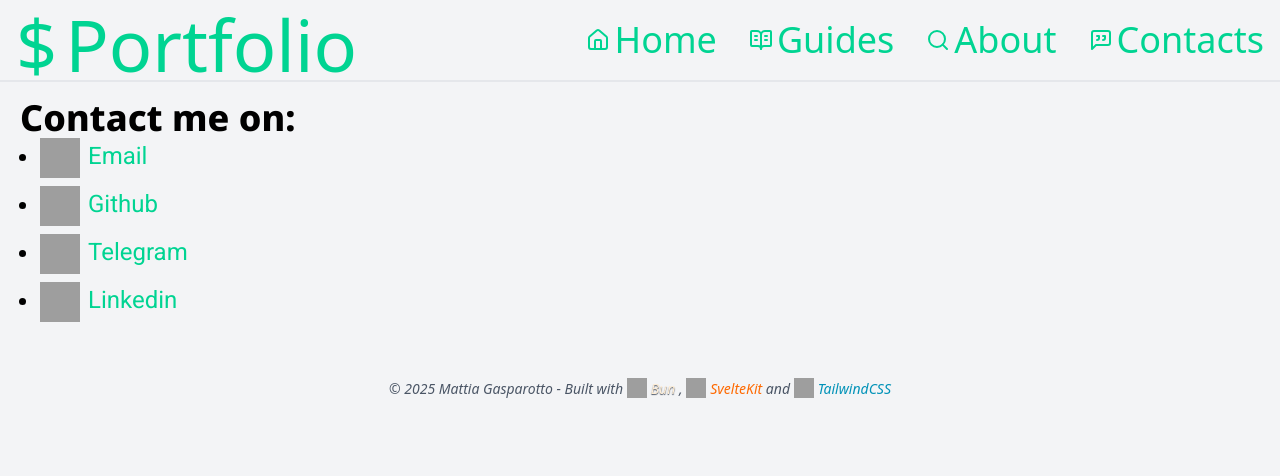
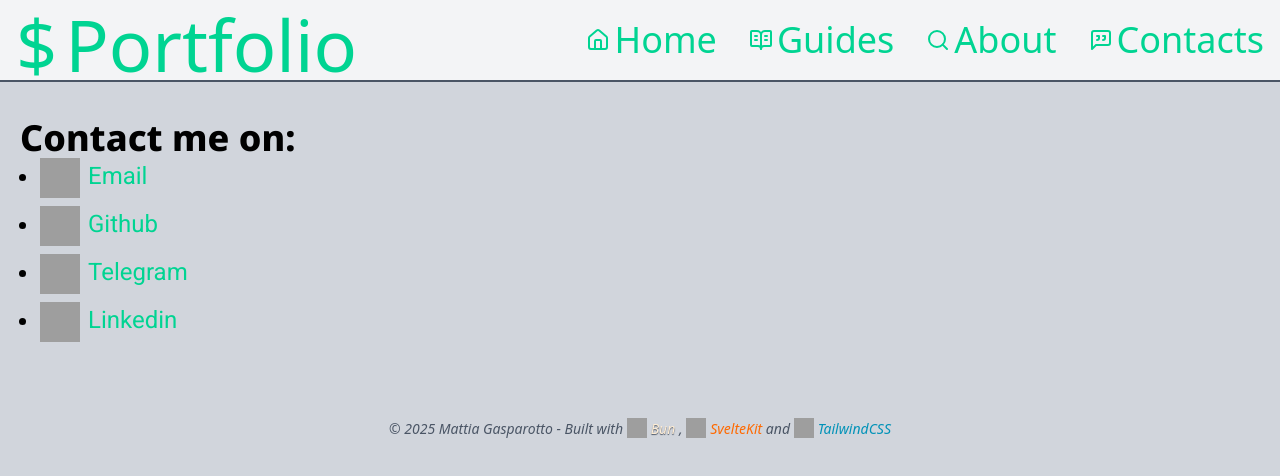
Before and after one commit to MattiaGaspa/mattiagaspa-website, a SvelteKit app: page /contacts in a window 1280 px wide. Shown: the top 476 px of the page. Built offline with nearby package versions, Linux system fonts and the light colour scheme; grey boxes are pictures that could not be loaded; a web font is replaced by a local one.

Commit message:
Fixed highlighting. Add theme button

```diff
--- a/package.json
+++ b/package.json
@@ -37,6 +37,7 @@
 		"vite": "^7.0.4"
 	},
 	"dependencies": {
+		"@fontsource/jetbrains-mono": "^5.2.6",
 		"@lucide/svelte": "^0.536.0",
 		"shiki": "^3.9.2"
 	}
--- a/src/app.css
+++ b/src/app.css
@@ -1,4 +1,5 @@
 @import 'tailwindcss';
+@import '@fontsource/jetbrains-mono';
 
 @layer utilities {
 	.heading-font {
@@ -29,6 +30,11 @@
 		cursor:
 			url('https://skillicons.dev/icons?i=tailwind') 15 0,
 			pointer;
+	}
+
+	html,
+	body {
+		@apply container mx-auto min-h-screen min-w-screen bg-gray-300 text-black dark:bg-zinc-900 dark:text-white;
 	}
 
 	h1 {
@@ -93,13 +99,18 @@
 		@apply mb-2;
 	}
 
-	code {
+	pre code {
 		@apply my-1 flex rounded border border-gray-700 bg-gray-200 px-1 py-0.5 dark:border-gray-200 dark:bg-zinc-800;
-		font-family: 'Roboto', monospace;
+		font-family: 'JetBrains Mono', monospace;
 		font-optical-sizing: auto;
 		font-weight: 400;
 		font-style: normal;
 		font-variation-settings: 'wdth' 100;
+
+        display: block;
+        white-space: pre;
+        overflow-x: auto;
+        padding: 1em;
 	}
 
 	blockquote,
--- a/src/routes/+layout.svelte
+++ b/src/routes/+layout.svelte
@@ -13,7 +13,7 @@
 	/>
 </svelte:head>
 
-<nav class="bg-gray-100 not-dark:border-b-2 not-dark:border-gray-200 dark:bg-black">
+<nav class="bg-gray-100 not-dark:border-b-2 not-dark:border-gray-600 dark:bg-black">
 	<!-- Navigation bar -->
 	<div class="container mx-auto flex flex-row items-center justify-between rounded-4xl">
 		<!-- Main container -->
@@ -56,23 +56,17 @@
 	</div>
 </nav>
 
-<div
-	class="container mx-auto min-h-screen min-w-screen bg-gray-100 text-black dark:bg-zinc-900 dark:text-white"
->
 <main>
-		<div class="items-right flex flex-col justify-between sm:px-2 md:px-2 lg:px-4 xl:px-5 2xl:px-6">
+	<div class="items-right flex flex-col justify-between p-2 sm:p-2 md:p-2 lg:p-4 xl:p-5 2xl:p-6">
 		{@render children?.()}
 	</div>
 </main>
-	<footer
-		class="mt-8 flex items-center justify-center p-4 text-sm text-gray-600 dark:text-gray-400"
-	>
+<footer class="mt-8 flex items-center justify-center p-4 text-sm text-gray-600 dark:text-gray-400">
 	<em>
 		© {new Date().getFullYear()} Mattia Gasparotto - Built with
 		<a href="https://bun.com/" target="_blank" rel="noopener" class="cursor-bun">
 			<img src={icons['bun']} alt="Bun" class="inline h-5 w-5 align-text-bottom" /><span
-					class="pl-1 text-orange-100 not-dark:text-shadow-gray-600 not-dark:text-shadow-xs"
-					>Bun</span
+				class="pl-1 text-orange-100 not-dark:text-shadow-gray-600 not-dark:text-shadow-xs">Bun</span
 			>
 		</a>
 		,
@@ -89,4 +83,3 @@
 		</a>
 	</em>
 </footer>
-</div>
--- a/src/routes/+page.svelte
+++ b/src/routes/+page.svelte
@@ -1,6 +1,6 @@
 <script lang="js">
 	import { title } from '$lib/config';
-	import { formatDate } from '$lib/utils';
+	import { TriangleAlert } from '@lucide/svelte';
 
 	let { data } = $props();
 </script>
@@ -9,6 +9,7 @@
 	<title>{title} - Home</title>
 </svelte:head>
 
+<p class="flex items-center gap-2 text-4xl font-extrabold text-red-500 dark:hidden"><TriangleAlert />THIS WEBSITE WORKS BETTER IN DARK MODE! SAVE YOUR EYES BY SWITCHING<TriangleAlert /></p>
 <h1>Welcome to {title}</h1>
 <h2>Recent posts from me:</h2>
 {#each data.posts as post}
--- a/svelte.config.js
+++ b/svelte.config.js
@@ -9,11 +9,11 @@ const mdsvexOptions = {
 	highlight: {
 		highlighter: async (code, lang) => {
 			const highlighter = await createHighlighter({
-				themes: ['poimandres'],
+				themes: ['github-dark'],
 				langs: ['bash', 'go', 'java', 'javascript', 'python', 'rust', 'sql', 'typescript', 'xml']
 			});
 			await highlighter.loadLanguage('javascript', 'typescript');
-			const html = escapeSvelte(highlighter.codeToHtml(code, { lang, theme: 'poimandres' }));
+			const html = escapeSvelte(highlighter.codeToHtml(code, { lang, theme: 'github-dark' }));
 			return `{@html \`${html}\` }`;
 		}
 	}
```
Also changed, not shown: 1 other file (tests, documents, lock files or other folders). Lines whose indentation alone changed are shown as unchanged.
